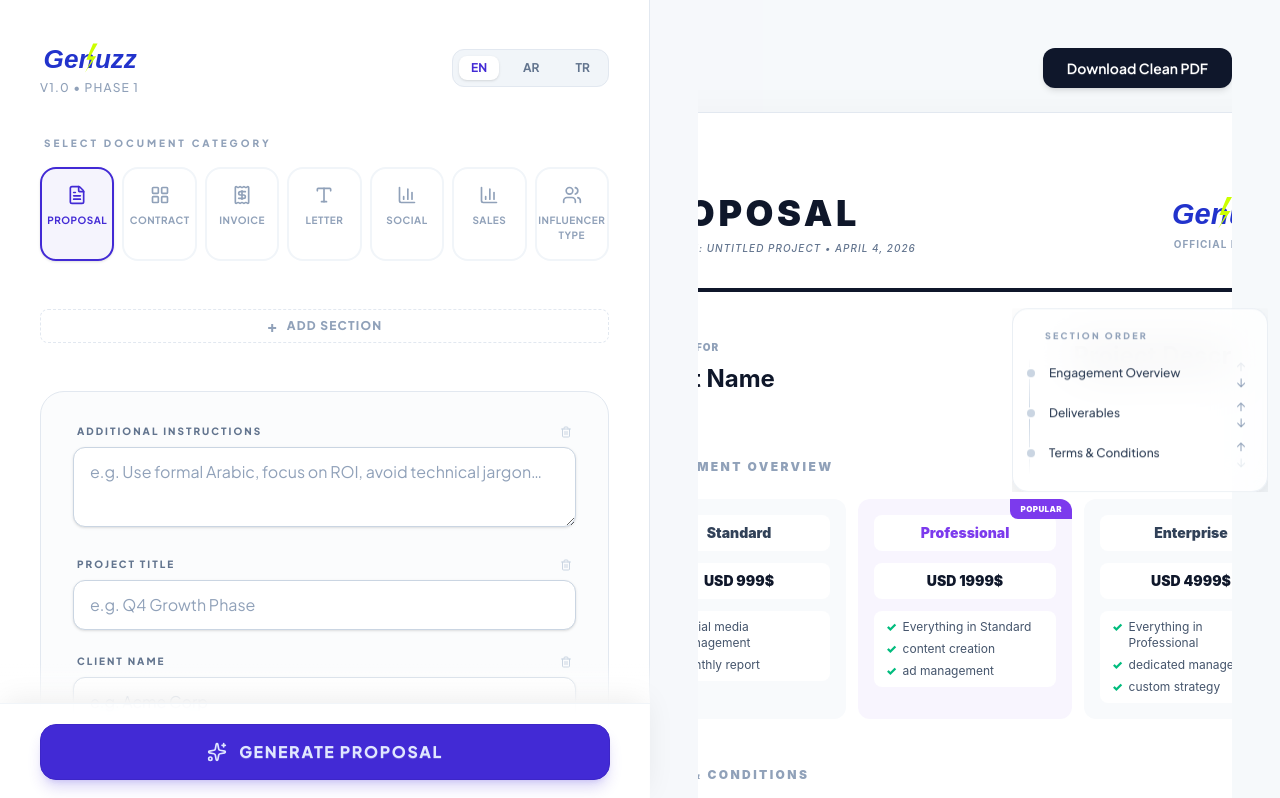
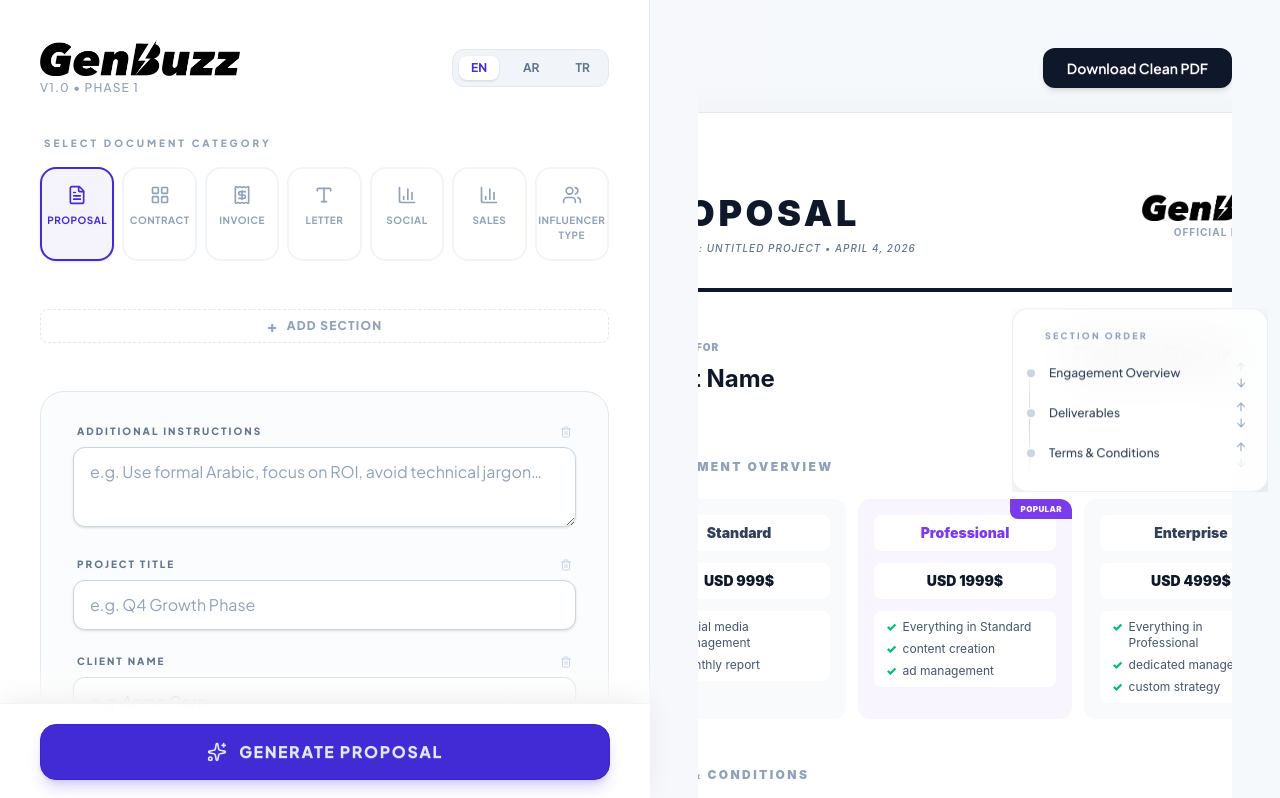
Before and after one commit to KaguSoftware/project1, a Next.js app in the folder frontend/: page / in a window 1280 px wide. Shown: the top 798 px of the page. Built offline with nearby package versions, Linux system fonts and the light colour scheme.

Commit message:
ez 0 claude used

```diff
--- a/frontend/src/components/forms/BuilderSidebar/BuilderSidebar.tsx
+++ b/frontend/src/components/forms/BuilderSidebar/BuilderSidebar.tsx
@@ -13,7 +13,11 @@ export const BuilderSidebar = ({ className = "" }: BuilderSidebarProps) => {
             <div className="mb-10 flex justify-between items-center">
                 <div>
                     {/* eslint-disable-next-line @next/next/no-img-element */}
-					<img src="/genbuzz-logo.svg" alt="GenBuzz" className="h-9" />
+                    <img
+                        src="/logo-main-genbuzz.png"
+                        alt="GenBuzz"
+                        className="h-9"
+                    />
                     <p className="text-xs font-medium text-slate-400 uppercase tracking-widest mt-1">
                         v1.0 • Phase 1
                     </p>
@@ -23,19 +27,31 @@ export const BuilderSidebar = ({ className = "" }: BuilderSidebarProps) => {
                 <div className="hidden lg:flex items-center gap-3 bg-slate-100 p-1.5 rounded-xl border border-slate-200">
                     <button
                         onClick={() => setLanguage("en")}
-						className={`px-3 py-1 text-xs font-bold rounded-lg transition-all ${language === "en" ? "bg-white shadow-sm text-primary" : "text-slate-500"}`}
+                        className={`px-3 py-1 text-xs font-bold rounded-lg transition-all ${
+                            language === "en"
+                                ? "bg-white shadow-sm text-primary"
+                                : "text-slate-500"
+                        }`}
                     >
                         EN
                     </button>
                     <button
                         onClick={() => setLanguage("ar")}
-						className={`px-3 py-1 text-xs font-bold rounded-lg transition-all ${language === "ar" ? "bg-white shadow-sm text-primary" : "text-slate-500"}`}
+                        className={`px-3 py-1 text-xs font-bold rounded-lg transition-all ${
+                            language === "ar"
+                                ? "bg-white shadow-sm text-primary"
+                                : "text-slate-500"
+                        }`}
                     >
                         AR
                     </button>
                     <button
                         onClick={() => setLanguage("tr")}
-						className={`px-3 py-1 text-xs font-bold rounded-lg transition-all ${language === "tr" ? "bg-white shadow-sm text-primary" : "text-slate-500"}`}
+                        className={`px-3 py-1 text-xs font-bold rounded-lg transition-all ${
+                            language === "tr"
+                                ? "bg-white shadow-sm text-primary"
+                                : "text-slate-500"
+                        }`}
                     >
                         TR
                     </button>
--- a/frontend/src/components/preview/LivePreview/sections/DocHeader.tsx
+++ b/frontend/src/components/preview/LivePreview/sections/DocHeader.tsx
@@ -16,12 +16,17 @@ export const DocHeader = ({
                 {t(doc.type.replace(/_/g, " "), lang)}
             </h1>
             <p className="text-slate-500 font-medium tracking-widest uppercase text-[10px] italic">
-				{t("Reference", lang)}: {doc.projectTitle || t("Untitled Project", lang)} • {today}
+                {t("Reference", lang)}:{" "}
+                {doc.projectTitle || t("Untitled Project", lang)} • {today}
             </p>
         </div>
         <div className="text-right">
             {/* eslint-disable-next-line @next/next/no-img-element */}
-			<img src="/genbuzz-logo.svg" alt="GenBuzz" className="h-10 mb-1 inline-block" />
+            <img
+                src="/logo-main-genbuzz.png"
+                alt="GenBuzz"
+                className="h-7 mb-1 inline-block"
+            />
             <p className="text-slate-400 text-[10px] uppercase font-bold tracking-widest">
                 {t("Official Document", lang)}
             </p>
--- a/frontend/src/lib/pdf/sections/common.tsx
+++ b/frontend/src/lib/pdf/sections/common.tsx
@@ -1,8 +1,13 @@
-import { View, Text } from "@react-pdf/renderer";
+import { View, Text, Image } from "@react-pdf/renderer";
 import { styles, colors, af, afB, rowDir } from "../styles";
 import { t } from "@/src/lib/translations";
 import type { DocumentData } from "@/src/store/types";
 import * as arabicReshaper from "arabic-reshaper";
+
+const LOGO_URL =
+    typeof window !== "undefined"
+        ? `${window.location.origin}/logo-main-genbuzz.png`
+        : "/logo-main-genbuzz.png";
 
 type Lang = "en" | "ar" | "tr";
 
@@ -64,9 +69,10 @@ export const Header = ({
                     alignItems: lang === "ar" ? "flex-start" : "flex-end",
                 }}
             >
-                <View style={styles.brandBox}>
-                    <Text style={styles.brandText}>GENBUZZ</Text>
-                </View>
+                <Image
+                    src={LOGO_URL}
+                    style={{ width: 100, height: 30, objectFit: "contain", marginBottom: 4 }}
+                />
                 <Text
                     style={[
                         styles.brandSub,
```
Also changed, not shown: frontend/public/logo-main-genbuzz.png (added). Lines whose indentation alone changed are shown as unchanged.
